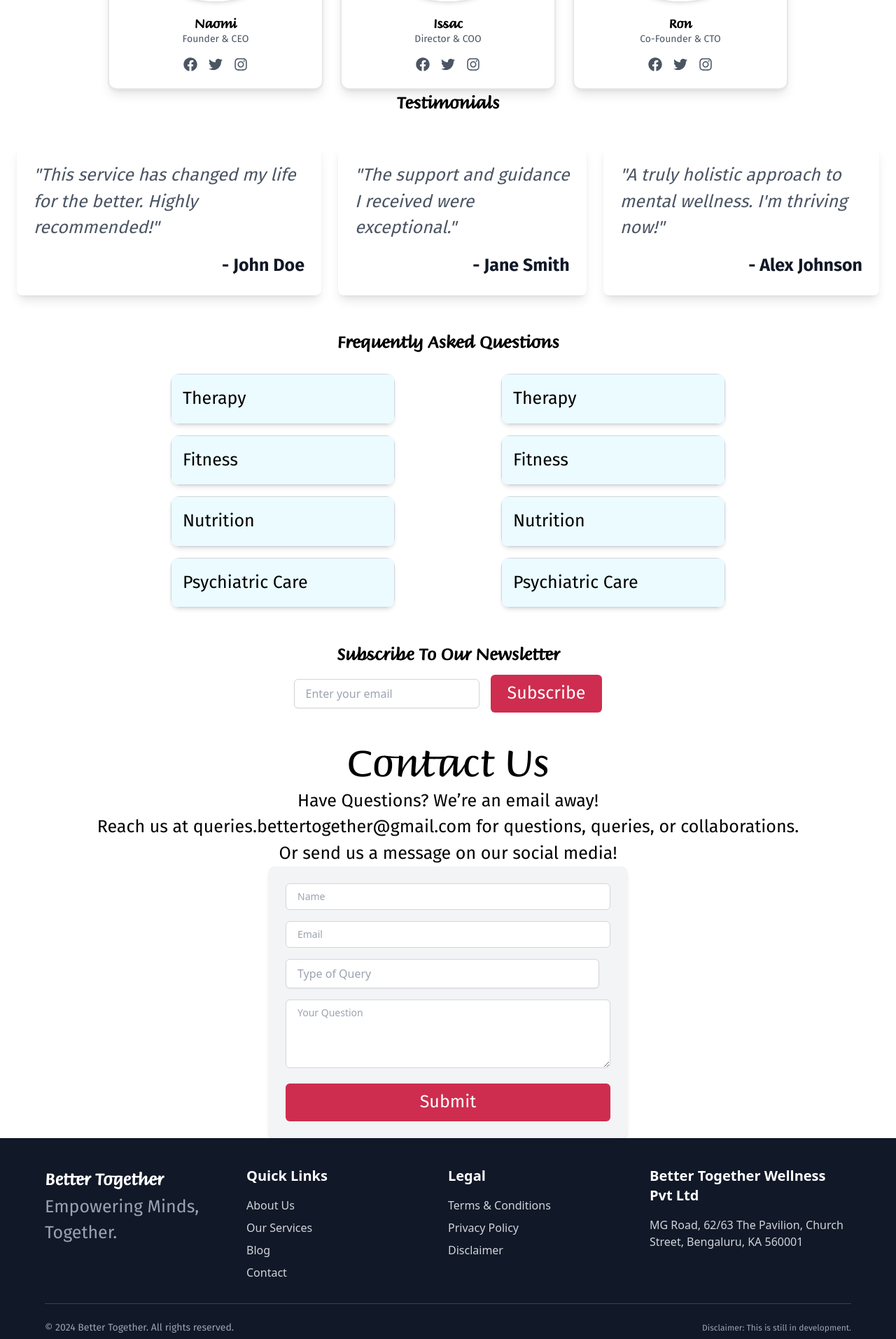
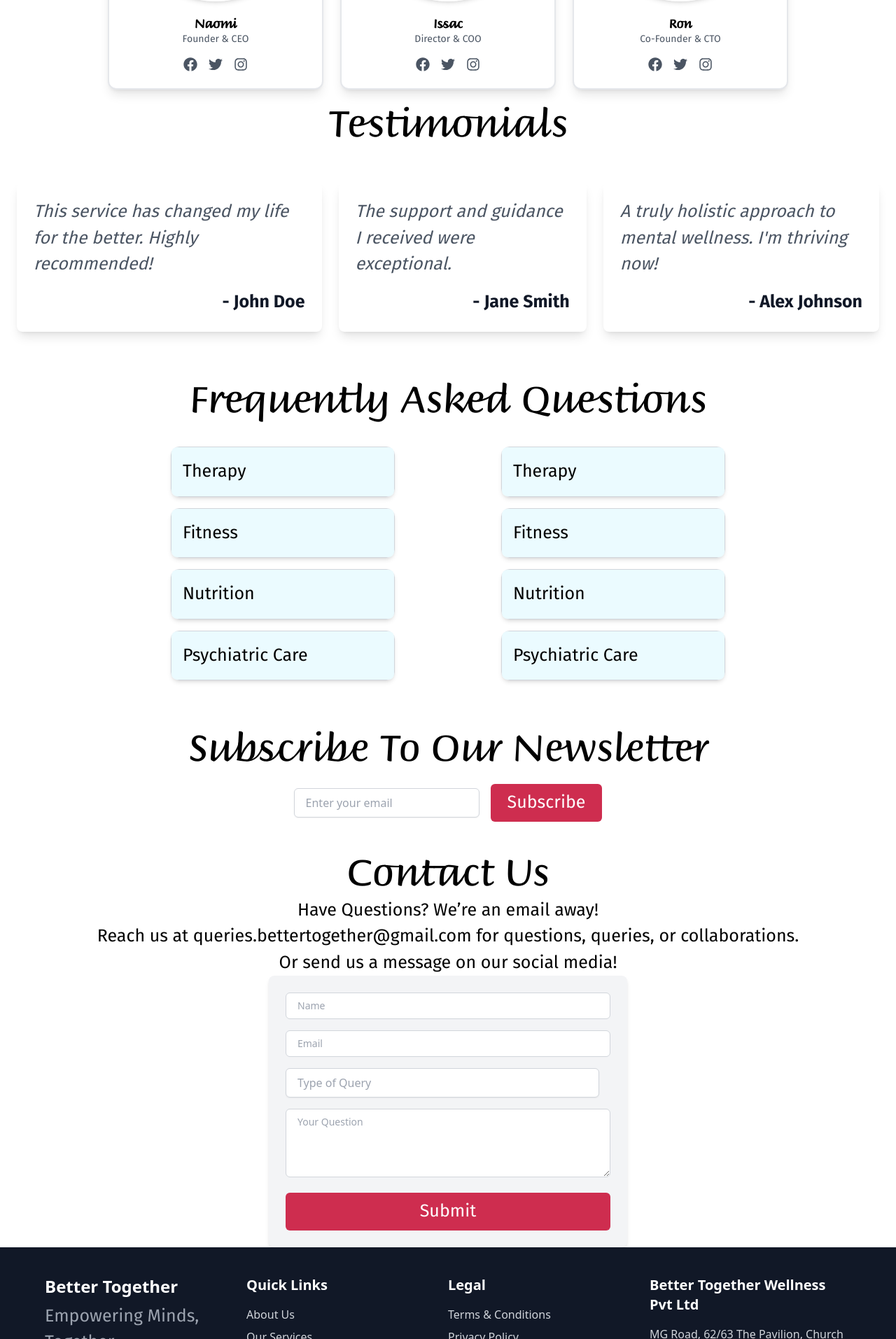
Before and after one commit to ronxldwilson/BetterTogether, a Next.js app: page / in a window 1280 px wide. Shown: the part 1747-3660 px from the top of the page at 70% size. Built offline with nearby package versions, Linux system fonts and the light colour scheme.

Commit message:
Fix Build 1

```diff
--- a/src/components/Testimonial.jsx
+++ b/src/components/Testimonial.jsx
@@ -1,7 +1,7 @@
 const Testimonial = ({ text, name }) => {
     return (
       <div className="p-6 max-w-md min-h-[200px] flex flex-col justify-between bg-white rounded-lg shadow-lg">
-        <p className="text-gray-600 italic">"{text}"</p>
+        <p className="text-gray-600 italic">{text}</p>
         <p className="font-bold text-gray-900 text-right mt-4">- {name}</p>
       </div>
     );
--- a/src/components/sections/FAQSection.jsx
+++ b/src/components/sections/FAQSection.jsx
@@ -41,7 +41,7 @@ const faqsCol2 = [
 const FAQSection = () => {
     return (
         <div className="text-center p-6">
-            <h2 className="text-2xl font-bold mb-8">Frequently Asked Questions</h2>
+            <h2 className="mb-8">Frequently Asked Questions</h2>
             <div className="flex flex-col lg:flex-row justify-center items-center gap-6">
                 {/* Accordion Column 1 */}
                 <div className="w-full max-w-md">
--- a/src/components/sections/FooterSection.jsx
+++ b/src/components/sections/FooterSection.jsx
@@ -6,7 +6,7 @@ const FooterSection = () => {
             <div className="flex flex-wrap justify-between">
               {/* Logo and Tagline */}
               <div className="w-full md:w-1/4 mb-8 md:mb-0">
-                <h2 className="text-2xl font-bold text-white mb-2">Better Together</h2>
+                <h3 className="text-2xl font-bold text-white mb-2">Better Together</h3>
                 <p className="text-gray-400">Empowering Minds, Together.</p>
               </div>
 
--- a/src/components/sections/NewsletterSection.jsx
+++ b/src/components/sections/NewsletterSection.jsx
@@ -1,7 +1,7 @@
 const NewsletterSection = () => {
     return (
         <div className="text-center p-6 ">
-            <h2 className="text-2xl font-bold mb-4">Subscribe To Our Newsletter</h2>
+            <h2 className=" mb-4">Subscribe To Our Newsletter</h2>
             <div className="flex flex-col sm:flex-row items-center justify-center gap-4">
                 {/* Input Field */}
                 <input
--- a/src/components/sections/TestimonialsSection.jsx
+++ b/src/components/sections/TestimonialsSection.jsx
@@ -17,17 +17,14 @@ const TestimonialsSection = () => {
     ];
 
     return (
-
         <div>
-
-            <h2 className="w-full text-center text-2xl font-bold mb-6">Testimonials</h2>
+            <h2 className="w-full text-center mb-6">Testimonials</h2>
             <div className="flex flex-col lg:flex-row justify-center items-center lg:items-start gap-6 p-6">
                 {testimonials.map((testimonial, index) => (
                     <Testimonial key={index} text={testimonial.text} name={testimonial.name} />
                 ))}
             </div>
         </div>
-
     );
 };
 
```
